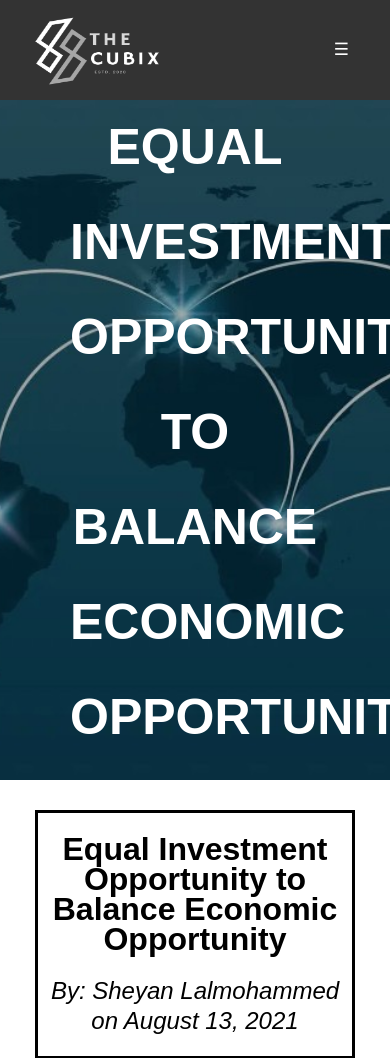
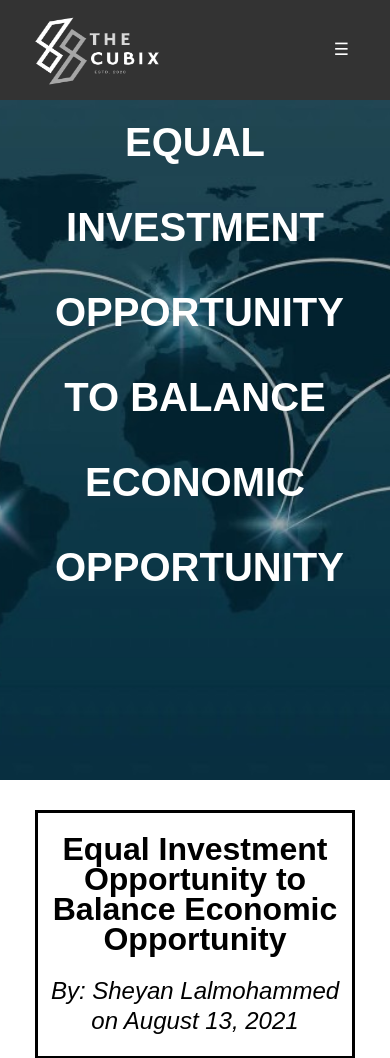
Before and after one commit to sheyanlalmohammed1/thecubixwebsite, a Flask app: page /2021/08/13/equal-investment-opportunity-to-balance-economic-opportunity in a window 390 px wide; the page is wider, and only the part inside the window is pictured. Shown: the top 1058 px of that part. Run offline with Flask 2, Linux system fonts and the light colour scheme.

Commit message:
commit on 'main'

```diff
--- a/static/css/climatechangeaffectingeconomicinequalitydevelopingcountries.css
+++ b/static/css/climatechangeaffectingeconomicinequalitydevelopingcountries.css
@@ -273,7 +273,8 @@ body .floatright {
 @media (max-width: 500px) {
   #changesize {
     font-size: 40px;
-    padding: 0 40px;
+    padding: 0 25px;
+    line-height: 85px;
   }
 
   .allarticles .articlebox {
--- a/static/css/economicinequalitycausedbyclimatechangedevelopedcountries.css
+++ b/static/css/economicinequalitycausedbyclimatechangedevelopedcountries.css
@@ -272,8 +272,9 @@ body .floatright {
 
 @media (max-width: 500px) {
   #changesize {
-    font-size: 50px;
-    padding: 0 40px;
+    font-size: 40px;
+    padding: 0 25px;
+    line-height: 85px;
   }
 
   .allarticles .articlebox {
--- a/static/css/equalinvestmentopportunitytobalanceeconomicopportunity.css
+++ b/static/css/equalinvestmentopportunitytobalanceeconomicopportunity.css
@@ -272,8 +272,9 @@ body .floatright {
 
 @media (max-width: 500px) {
   #changesize {
-    font-size: 50px;
-    padding: 0 40px;
+    font-size: 40px;
+    padding: 0 25px;
+    line-height: 85px;
   }
 
   .allarticles .articlebox {
--- a/static/css/intergenerationalincomemobilityaffectingwealthinequality.css
+++ b/static/css/intergenerationalincomemobilityaffectingwealthinequality.css
@@ -272,8 +272,9 @@ body .floatright {
 
 @media (max-width: 500px) {
   #changesize {
-    font-size: 50px;
-    padding: 0 40px;
+    font-size: 40px;
+    padding: 0 25px;
+    line-height: 85px;
   }
 
   .allarticles .articlebox {
--- a/static/css/takinganeededsteptowardssolvingwealthinequalitytheintroduction.css
+++ b/static/css/takinganeededsteptowardssolvingwealthinequalitytheintroduction.css
@@ -272,8 +272,9 @@ body .floatright {
 
 @media (max-width: 500px) {
   #changesize {
-    font-size: 50px;
-    padding: 0 40px;
+    font-size: 40px;
+    padding: 0 25px;
+    line-height: 85px;
   }
 
   .allarticles .articlebox {
--- a/static/css/thebroadsolutiontosolvingwealthinequalitytheorganization.css
+++ b/static/css/thebroadsolutiontosolvingwealthinequalitytheorganization.css
@@ -272,8 +272,9 @@ body .floatright {
 
 @media (max-width: 500px) {
   #changesize {
-    font-size: 50px;
-    padding: 0 40px;
+    font-size: 40px;
+    padding: 0 25px;
+    line-height: 85px;
   }
 
   .allarticles .articlebox {
```
